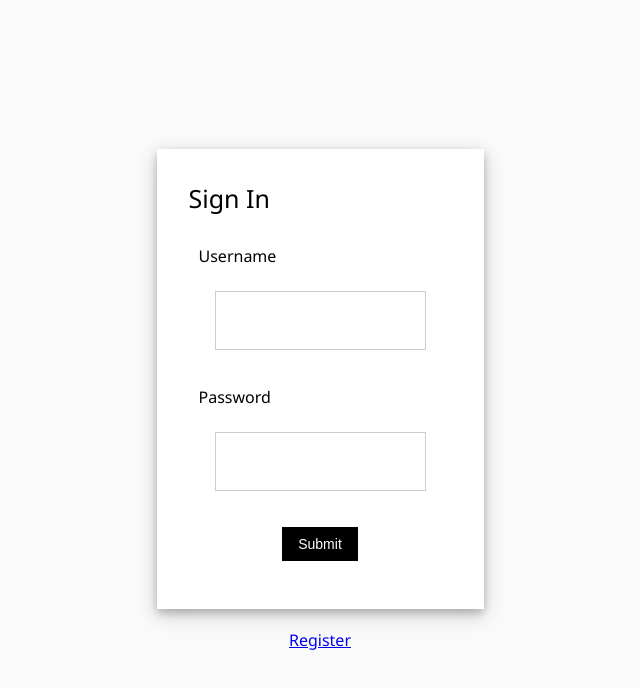
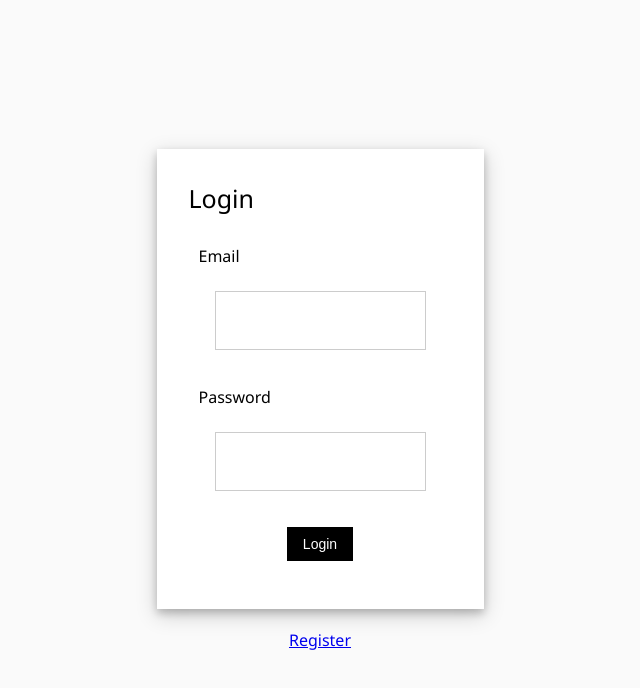
Before and after one commit to aaahunt/lnkedin, a React (Create React App) app: page / in a window 1280 px wide. Shown: the top 688 px of the page, without its empty margins (320-960 px from the left). Built offline with nearby package versions, Linux system fonts and the light colour scheme; no server answers.

Commit message:
Login fixed

```diff
--- a/src/components/Navigation.jsx
+++ b/src/components/Navigation.jsx
@@ -1,8 +1,7 @@
 import React from "react";
-import { Link, useLocation } from "react-router-dom";
+import { Link } from "react-router-dom";
 
 export default function Navigation() {
-  let showProfilePage = /users|profile/.test(useLocation().pathname);
 
   return (
     <nav className="navbar background">
--- a/src/firebase/functions.js
+++ b/src/firebase/functions.js
@@ -67,17 +67,17 @@ export const getAll = async () => {
   return users;
 };
 
-export const checkLogin = async (uname, pass) => {
+export const checkLogin = async (email, pass) => {
   const q = query(collection(db, "users"));
   const results = await getDocs(q);
 
   let returnValue = false;
 
   results.forEach((user) => {
-    let dbUser = user.data().username;
+    let dbEmail = user.data().email;
     let dbPass = user.data().password;
 
-    if (uname === dbUser) {
+    if (email === dbEmail) {
       if (pass === dbPass) {
         returnValue = user.data();
       } else {
--- a/src/pages/Login.jsx
+++ b/src/pages/Login.jsx
@@ -8,23 +8,23 @@ function Login() {
   const [isSubmitted, setIsSubmitted] = useState(false);
 
   const errors = {
-    uname: "Invalid username or password",
-    pass: "Invalid username or password"
+    email: "Invalid email or password",
+    pass: "Invalid email or password"
   };
 
   const handleSubmit = async (event) => {
     //Prevent page reload
     event.preventDefault();
 
-    let uname = event.target.elements.uname.value;
+    let email = event.target.elements.email.value;
     let pass = event.target.elements.pass.value;
 
 
-    console.log("uname", uname)
+    console.log("email", email)
 
     // Find user login info
-    // const userData = database.find((user) => user.username === uname.value);
-    const userData = await checkLogin(uname, pass)
+    // const userData = database.find((user) => user.username === email.value);
+    const userData = await checkLogin(email, pass)
 
 
     // Compare user info
@@ -34,7 +34,7 @@ function Login() {
         setCookie("user", userData.username, 3)
     } else {
       // Username not found
-      setErrorMessages({ name: "uname", message: errors.uname });
+      setErrorMessages({ name: "email", message: errors.email });
     }
   };
 
@@ -55,18 +55,18 @@ function Login() {
   const renderForm = (
     <div className="form">
       <form onSubmit={handleSubmit}>
-        {renderErrorMessage("uname")}
+        {renderErrorMessage("email")}
         {renderErrorMessage("pass")}
         <div className="input-container">
-          <label>Username </label>
-          <input type="text" name="uname" required />
+          <label>Email </label>
+          <input type="text" name="email" required />
         </div>
         <div className="input-container">
           <label>Password </label>
           <input type="password" name="pass" required />
         </div>
         <div className="button-container">
-          <input type="submit" />
+          <input value="Login" type="submit" />
         </div>
       </form>
     </div>
@@ -75,7 +75,7 @@ function Login() {
   return (
     <div className="app">
       <div className="login-form">
-        <div className="title">Sign In</div>
+        <div className="title">Login</div>
 
         {isSubmitted ? <div><p>User has been successfully signed in.</p>
         <li><a href="/Home">Click me to continue to the homepage!</a></li></div> : renderForm}
```
